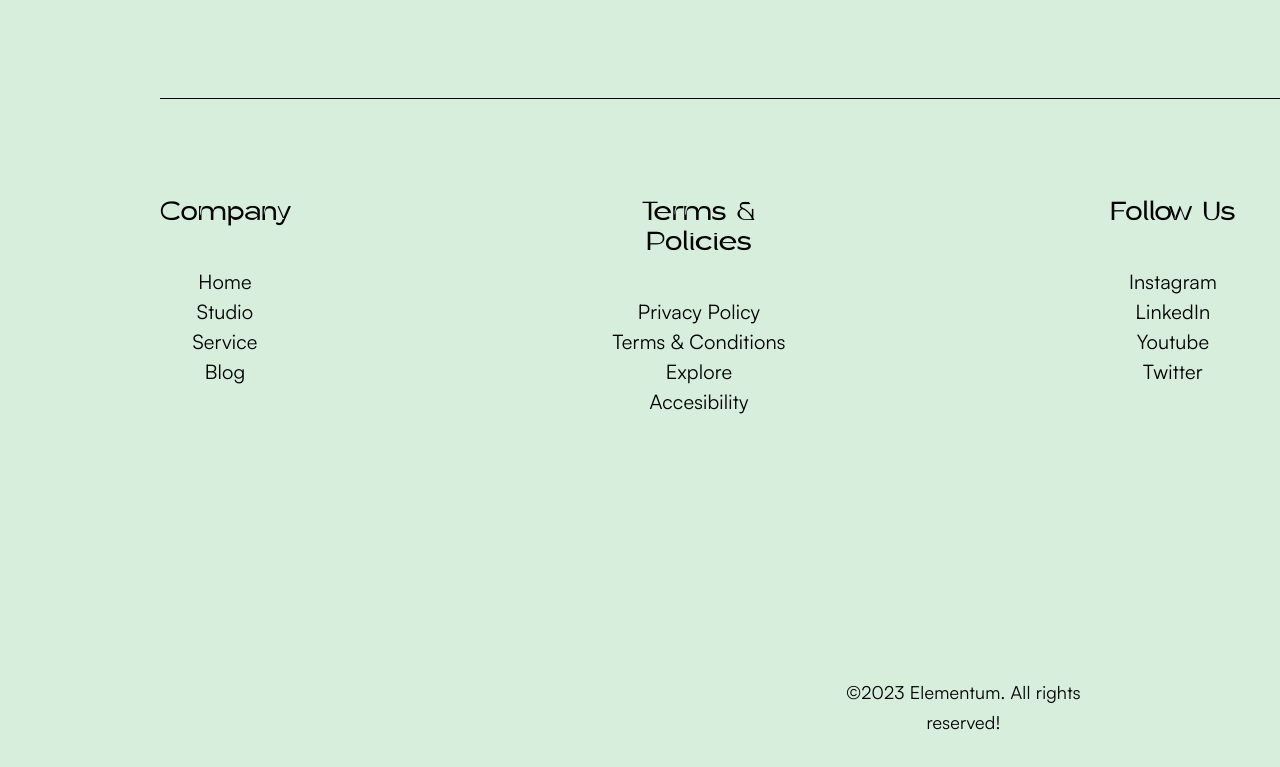
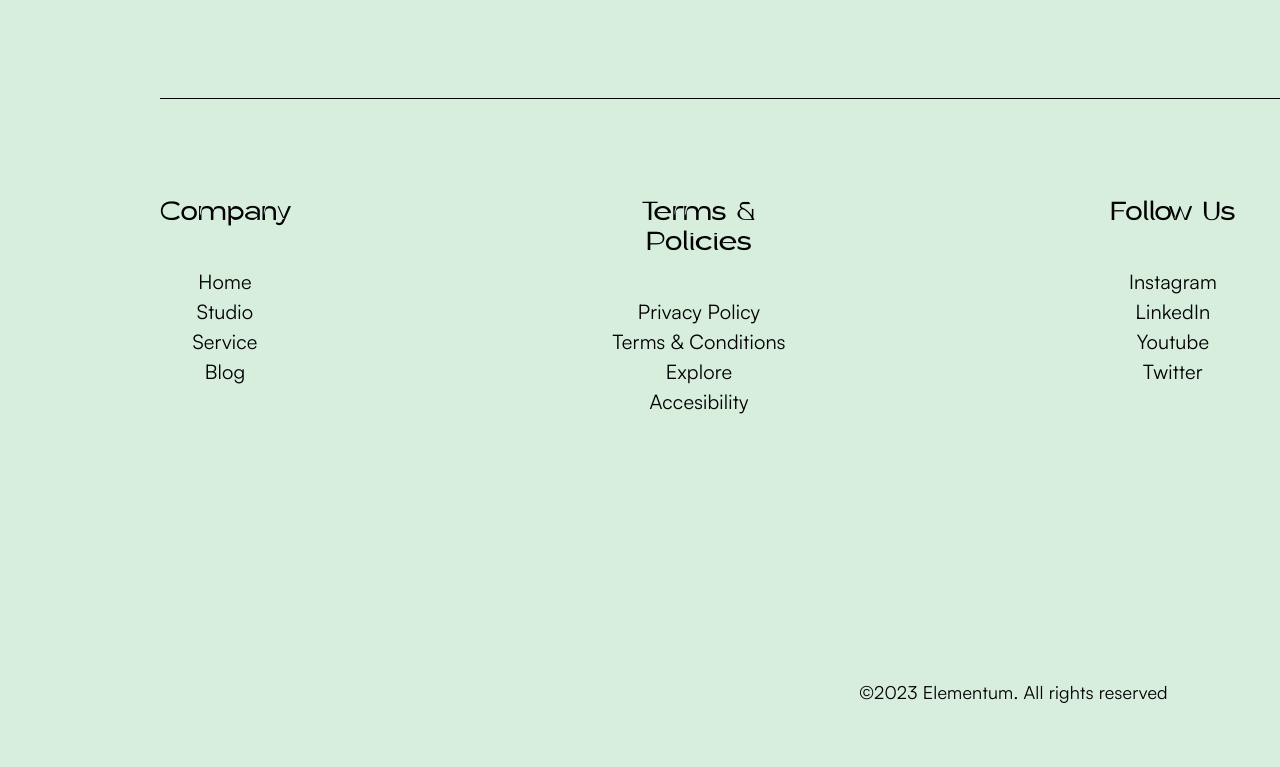
Before and after one commit to OindrilaDey2004/figma-assignment, a React (Vite) app: page / in a window 1280 px wide. Shown: the part 5899-6666 px from the top of the page. Built offline with nearby package versions, Linux system fonts and the light colour scheme.

Commit message:
force redeploy

```diff
--- a/src/App.css
+++ b/src/App.css
@@ -540,7 +540,7 @@ z-index: 1;
   top:1207px;
   left:812px;
 
-  width:303px;
+  width:403px;
   height:30px;
 
   text-align:center;
@@ -665,7 +665,7 @@ z-index: 1;
   position:absolute;
 
   bottom:125px;
-  right:385px;
+  right:190px;
 
   z-index:3;
 }
--- a/src/App.jsx
+++ b/src/App.jsx
@@ -553,7 +553,7 @@ function App() {
           </div>
 
           <p className="copyright">
-            ©2023 Elementum. All rights reserved!
+            ©2023 Elementum. All rights reserved
           </p>
 
         </div>
```
